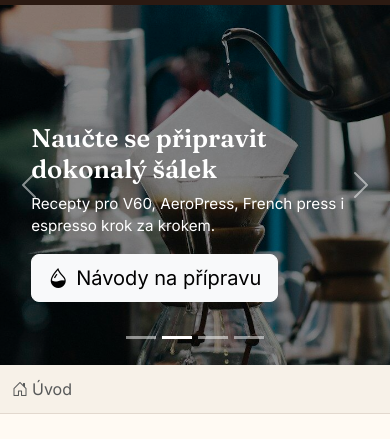
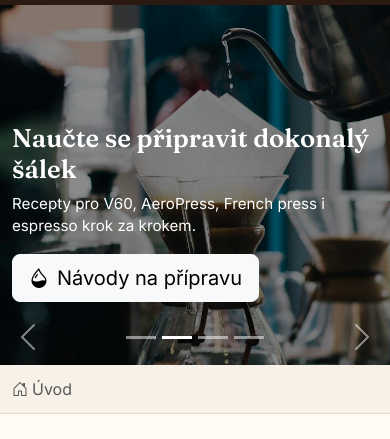
Before and after one commit to davca3/coffeebase, a plain HTML site: page index.html in a window 390 px wide. Shown: the part 60-499 px from the top of the page. Drawn offline with nearby package versions, Linux system fonts and the light colour scheme.

Commit message:
Text carouselu zarovnaný na container, šipky dole v rozích
- popisky snímků mají třídu container, takže začínají na stejné lince
  jako logo a drobečková navigace
- šipky přesunuté dolů na úroveň indikátorů, aby nepřekrývaly nadpis
  a tlačítko

Co-Authored-By: Claude Fable 5.2 <noreply@anthropic.com>

```diff
--- a/css/style.css
+++ b/css/style.css
@@ -139,8 +139,8 @@ h1, h2, h3, h4, h5, .display-font {
 .hero-carousel .carousel-caption {
   bottom: 18%;
   text-align: left;
-  left: 10%;
-  right: 10%;
+  left: 0;
+  right: 0;
 }
 
 .hero-carousel .carousel-caption h2 {
@@ -153,9 +153,17 @@ h1, h2, h3, h4, h5, .display-font {
   font-size: 1.1rem;
 }
 
+/* šipky dole v rozích na úrovni indikátorů, aby nepřekrývaly text zarovnaný na container */
+.hero-carousel .carousel-control-prev,
+.hero-carousel .carousel-control-next {
+  top: auto;
+  width: 3.5rem;
+  height: 3.5rem;
+}
+
 @media (max-width: 767.98px) {
   .hero-carousel .carousel-item img { height: 360px; }
-  .hero-carousel .carousel-caption { bottom: 12%; left: 8%; right: 8%; }
+  .hero-carousel .carousel-caption { bottom: 12%; }
   .hero-carousel .carousel-caption p { font-size: .95rem; }
 }
 
--- a/index.html
+++ b/index.html
@@ -48,7 +48,7 @@
     <div class="carousel-inner">
       <div class="carousel-item active">
         <img src="img/slide-zrna.jpg" class="d-block w-100" alt="Čerstvě pražená kávová zrna">
-        <div class="carousel-caption">
+        <div class="carousel-caption container">
           <span class="badge text-bg-warning mb-2">60 káv · 10 pražíren</span>
           <h2>Výběrová káva z českých pražíren</h2>
           <p>Jedna databáze, ve které najdete kávy od malých lokálních pražičů z celé republiky.</p>
@@ -57,7 +57,7 @@
       </div>
       <div class="carousel-item">
         <img src="img/slide-pourover.jpg" class="d-block w-100" alt="Příprava kávy metodou pour-over">
-        <div class="carousel-caption">
+        <div class="carousel-caption container">
           <h2>Naučte se připravit dokonalý šálek</h2>
           <p>Recepty pro V60, AeroPress, French press i espresso krok za krokem.</p>
           <a href="priprava.html" class="btn btn-light btn-lg"><i class="bi bi-droplet-half me-2"></i>Návody na přípravu</a>
@@ -65,7 +65,7 @@
       </div>
       <div class="carousel-item">
         <img src="img/slide-espresso.jpg" class="d-block w-100" alt="Páka espresso kávovaru s mletou kávou">
-        <div class="carousel-caption">
+        <div class="carousel-caption container">
           <h2>Poznejte lidi za pražením</h2>
           <p>Od Liberce po Beskydy – představujeme pražírny, které dávají kávě chuť.</p>
           <a href="prazirny.html" class="btn btn-outline-light btn-lg"><i class="bi bi-fire me-2"></i>Seznam pražíren</a>
@@ -73,7 +73,7 @@
       </div>
       <div class="carousel-item">
         <img src="img/slide-kavarna.jpg" class="d-block w-100" alt="Dva šálky kávy s latte art">
-        <div class="carousel-caption">
+        <div class="carousel-caption container">
           <h2>Pijete něco skvělého?</h2>
           <p>Přidejte kávu do databáze a pomozte ostatním objevit nové chutě.</p>
           <a href="pridat.html" class="btn btn-warning btn-lg"><i class="bi bi-plus-circle me-2"></i>Přidat kávu</a>
```
